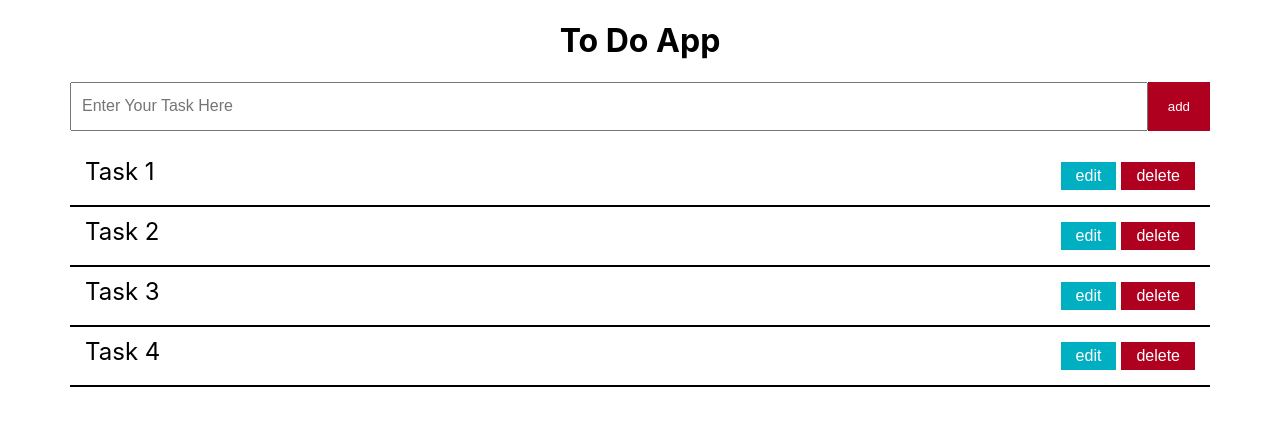
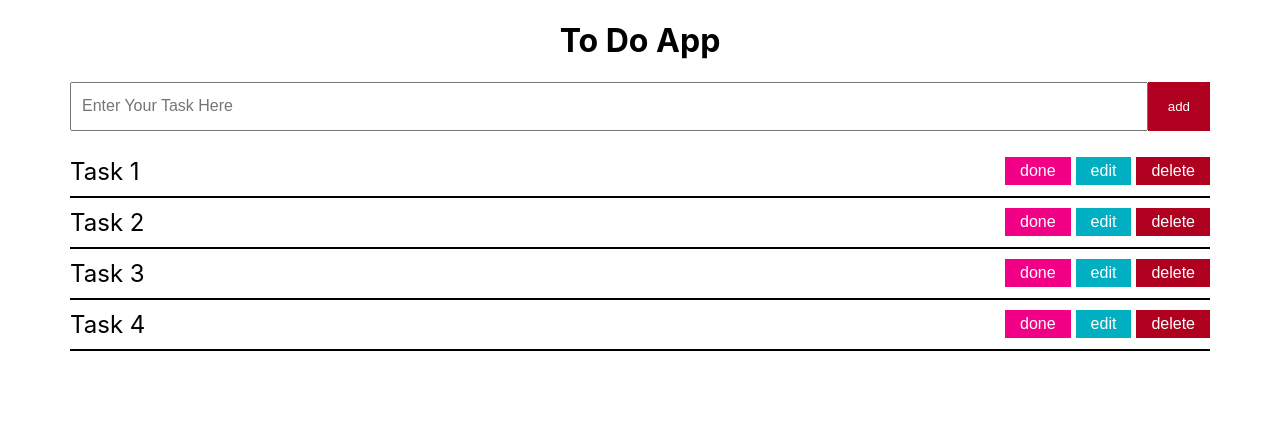
Before and after one commit to emadElnagar/mern-To-Do-App, a React (Create React App) app in the folder frontend/: page / in a window 1280 px wide. Shown: the top 426 px of the page. Built offline with nearby package versions, Linux system fonts and the light colour scheme; the HTML template or start-up script is replaced by a standard one.

Commit message:
updating ui

```diff
--- a/frontend/src/components/Form.js
+++ b/frontend/src/components/Form.js
@@ -28,7 +28,7 @@ const Input = styled.input `
 
 const Button = styled.button `
   background: #B00020;
-  padding: 15px 20px;
+  padding: 0 20px;
   color: #fff;
 `
 
--- a/frontend/src/components/Task.js
+++ b/frontend/src/components/Task.js
@@ -8,6 +8,9 @@ const Task = (props) => {
       <Item>
         <Text>{task.title}</Text>
         <div>
+          <DoneButton>
+            <span className="material-icons">done</span>
+          </DoneButton>
           <UpdateButton>
             <span className="material-icons">edit</span>
           </UpdateButton>
@@ -25,17 +28,25 @@ const Item = styled.li `
   display: flex;
   justify-content: space-between;
   border-bottom: 2px solid #000;
-  padding: 10px 15px
+  padding: 10px 0;
+  align-items: center;
 `
 
 const Text = styled.span `
   font-size: 1.5rem;
 `
 
+const DoneButton = styled.button `
+  background: #F10086;
+  color: #fff;
+  font-size: 1rem;
+  padding: 5px 15px
+`
+
 const UpdateButton = styled.button `
   background: #00AFC1;
   color: #fff;
-  margin 5px;
+  margin: 0 5px;
   font-size: 1rem;
   padding: 5px 15px
 `
```
